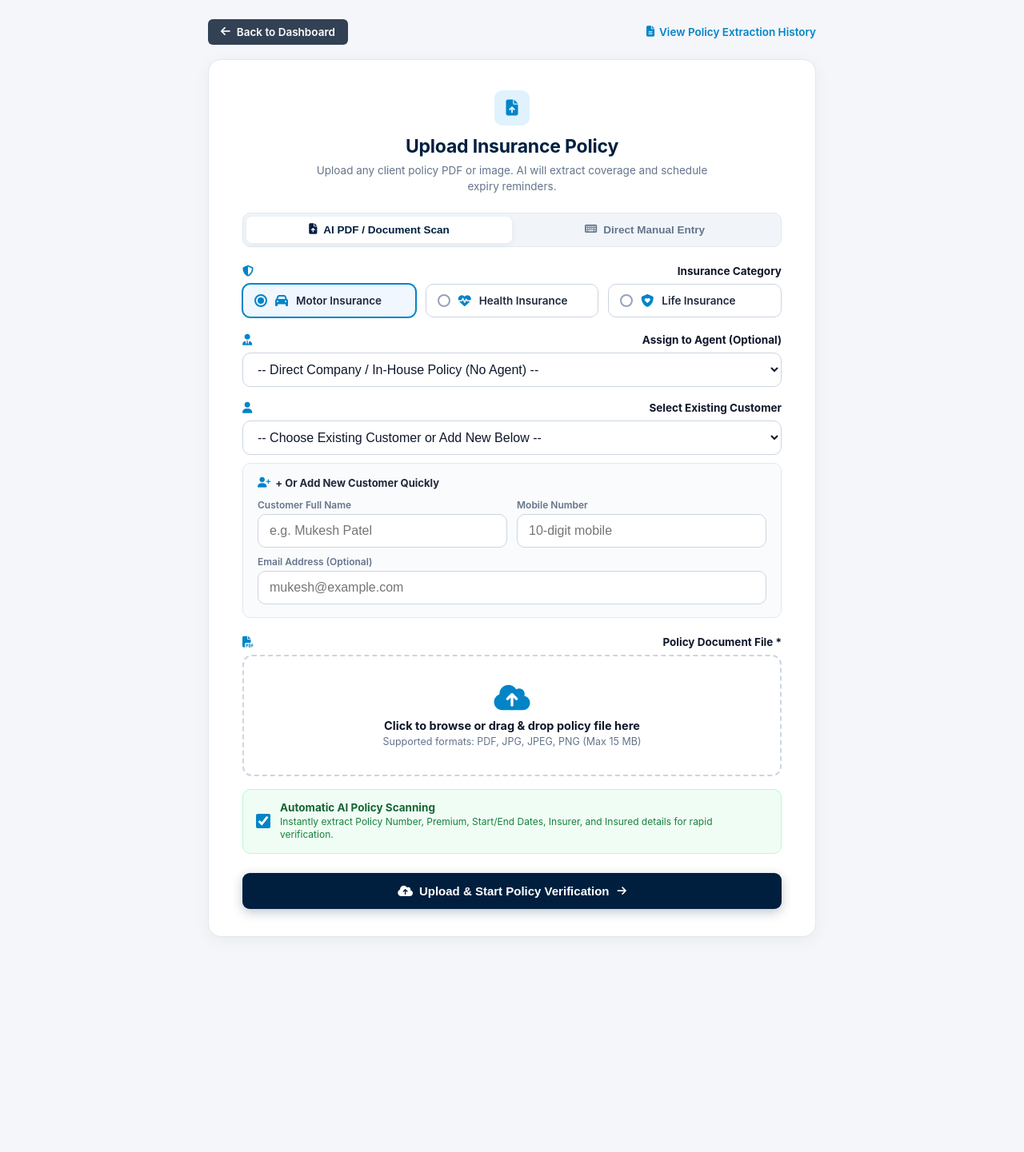
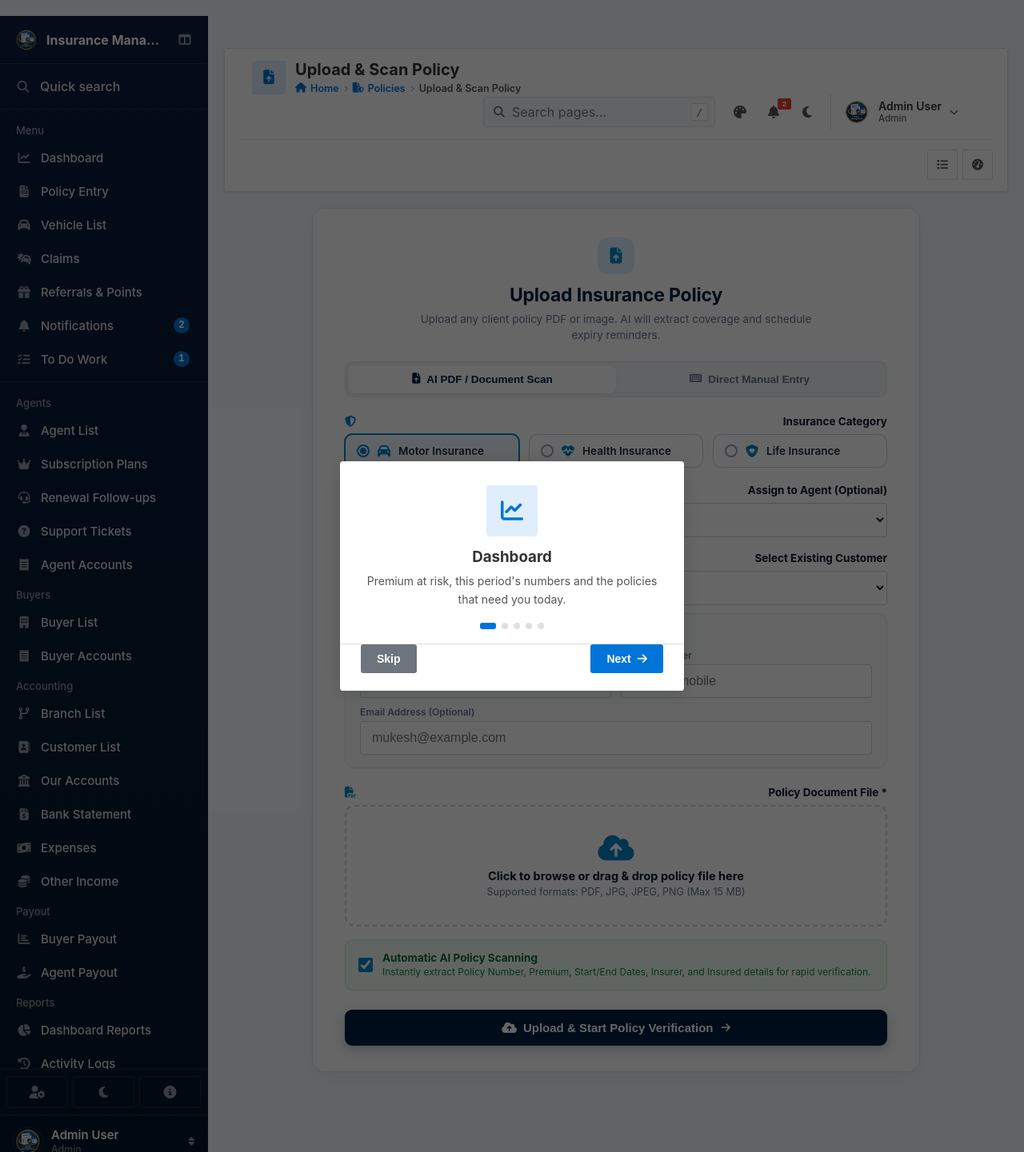
Before and after one commit to hikspatel2/policy-managment, a PHP site: page /policy_upload.php in a window 1280 px wide. Shown: the whole page at 80% size. Run offline with PHP 8.4, Linux system fonts and the light colour scheme; a user stored in the database is signed in; data comes from the database, SQL or seed files in the repository; data that the repository does not hold is empty; some libraries are stand-ins or nearby versions.

Commit message:
Integrate sidebar navigation with centered clean policy upload and manual entry card

```diff
--- a/policy_upload.php
+++ b/policy_upload.php
@@ -16,6 +16,9 @@ if (!$userId || !in_array($role, ['admin', 'manager', 'agent'], true)) {
 $conn = getDBConnection();
 $branding = getBranding();
 $aid = ($role === 'agent') ? (int) (agentIdForUser($conn, $userId) ?? 0) : 0;
+$username = $_SESSION['username'] ?? 'User';
+$current_page = 'policy_upload';
+$user_id = $userId;
 
 // Self-healing: ensure policy_extractions table exists and has nullable agent_id
 try {
@@ -439,81 +442,49 @@ $categories = getInsuranceCategories($conn, true);
 <html lang="en">
 <head>
     <meta charset="UTF-8">
-    <meta name="viewport" content="width=device-width, initial-scale=1.0">
+    <meta name="viewport" content="width=device-width, initial-scale=1, viewport-fit=cover">
     <title>Upload Insurance Policy — <?php echo htmlspecialchars($branding['site_name']); ?></title>
     <link rel="icon" href="<?php echo htmlspecialchars(getBranding()['site_logo']); ?>">
+
+    <!-- Dependencies -->
     <link rel="stylesheet" href="https://cdnjs.cloudflare.com/ajax/libs/font-awesome/6.5.1/css/all.min.css">
-    <link rel="stylesheet" href="styles.css?v=5.0">
+    <link rel="stylesheet" href="styles.css?v=16.0">
+
+    <script src="https://code.jquery.com/jquery-3.7.1.min.js"></script>
+    <script src="app.js?v=2.3"></script>
+
     <style>
-        body {
-            background: #f4f6fa;
-            font-family: -apple-system, BlinkMacSystemFont, "Segoe UI", Roboto, "Helvetica Neue", Arial, sans-serif;
-            margin: 0;
-            padding: 24px 15px 40px;
-            color: #1e293b;
+        /* Modern Centered Card Inside Main Content */
+        .upload-card-wrapper {
+            max-width: 780px;
+            margin: 15px auto 40px;
+            padding: 0 10px;
         }
 
-        .page-container {
-            max-width: 760px;
-            margin: 0 auto;
-        }
-
-        /* Top Header Nav (Matches User Screenshot) */
-        .top-nav-bar {
-            display: flex;
-            justify-content: space-between;
-            align-items: center;
-            margin-bottom: 18px;
-        }
-        .btn-back-dashboard {
-            background: #334155;
-            color: #ffffff;
-            padding: 8px 16px;
-            border-radius: 6px;
-            text-decoration: none;
-            font-size: 13.5px;
-            font-weight: 600;
-            display: inline-flex;
-            align-items: center;
-            gap: 8px;
-            transition: background 0.2s;
-        }
-        .btn-back-dashboard:hover {
-            background: #1e293b;
-            color: #ffffff;
-        }
-        .top-history-link {
-            font-size: 13.5px;
-            color: #0284c7;
-            text-decoration: none;
-            font-weight: 600;
-            display: inline-flex;
-            align-items: center;
-            gap: 6px;
-        }
-        .top-history-link:hover {
-            text-decoration: underline;
-        }
-
-        /* Centered White Card (Exact Match to Screenshot) */
-        .upload-card {
+        .upload-clean-card {
             background: #ffffff;
             border-radius: 16px;
             border: 1px solid #e2e8f0;
             box-shadow: 0 4px 20px rgba(0, 0, 0, 0.05);
-            padding: 38px 42px 34px;
+            padding: 36px 40px 32px;
+            transition: all 0.25s ease;
+        }
+        body.dark-mode .upload-clean-card {
+            background: #1e293b;
+            border-color: #334155;
+            box-shadow: 0 4px 20px rgba(0, 0, 0, 0.25);
         }
         @media (max-width: 600px) {
-            .upload-card {
+            .upload-clean-card {
                 padding: 22px 18px 24px;
             }
         }
 
         /* Top Icon & Title */
         .icon-top-badge {
-            width: 44px;
-            height: 44px;
-            border-radius: 10px;
+            width: 46px;
+            height: 46px;
+            border-radius: 12px;
             background: #e0f2fe;
             color: #0284c7;
             display: flex;
@@ -548,14 +529,18 @@ $categories = getInsuranceCategories($conn, true);
             margin-bottom: 22px;
             border: 1px solid #e2e8f0;
         }
+        body.dark-mode .entry-mode-bar {
+            background: #0f172a;
+            border-color: #334155;
+        }
         .mode-tab-btn {
             flex: 1;
-            padding: 9px 14px;
+            padding: 10px 14px;
             text-align: center;
             font-size: 13.5px;
             font-weight: 700;
             color: #64748b;
-            border-radius: 7px;
+            border-radius: 8px;
             cursor: pointer;
             border: none;
             background: transparent;
@@ -791,21 +841,35 @@ $categories = getInsuranceCategories($conn, true);
             margin-top: 6px;
             margin-bottom: 22px;
         }
+        body.dark-mode .manual-section-card {
+            background: #0f172a;
+            border-color: #334155;
+        }
     </style>
 </head>
 <body>
-    <div class="page-container">
-        <!-- Top Nav Bar (Exact Match to Screenshot) -->
-        <div class="top-nav-bar">
-            <a href="dashboard.php" class="btn-back-dashboard">
-                <i class="fas fa-arrow-left"></i> Back to Dashboard
-            </a>
-            <a href="policy_entries.php" class="top-history-link">
-                <i class="fas fa-file-lines"></i> View Policy Extraction History
-            </a>
-        </div>
+<script>/* theme before paint */(function(){var t=localStorage.getItem('theme');if(t==='dark'||(!t&&matchMedia('(prefers-color-scheme:dark)').matches))document.body.classList.add('dark-mode');})();</script>
+<?php include 'mobile-menu.php'; ?>
 
-        <div class="upload-card">
+<div class="app-container">
+    <?php include 'sidebar.php'; ?>
+
+    <div class="main-content">
+        <?php
+        $pageIcon = 'fa-file-arrow-up';
+        $pageTitle = 'Upload & Scan Policy';
+        $crumbs = [
+            ['label' => 'Policies', 'icon' => 'fa-file-shield', 'href' => 'policy_entries.php']
+        ];
+        $pageActions = [
+            ['label' => 'Policy List', 'icon' => 'fa-list', 'onclick' => "window.location='policy_entries.php'"],
+            ['label' => 'Dashboard', 'icon' => 'fa-gauge-high', 'onclick' => "window.location='dashboard.php'"]
+        ];
+        include 'page_header.php';
+        ?>
+
+        <div class="upload-card-wrapper">
+            <div class="upload-clean-card">
                 <!-- Center Top Icon & Heading (Exact Match to Screenshot) -->
                 <div class="icon-top-badge">
                     <i class="fas fa-file-arrow-up"></i>
```
Also changed, not shown: other parts of policy_upload.php (+80 -3 lines). Lines whose indentation alone changed are shown as unchanged.
